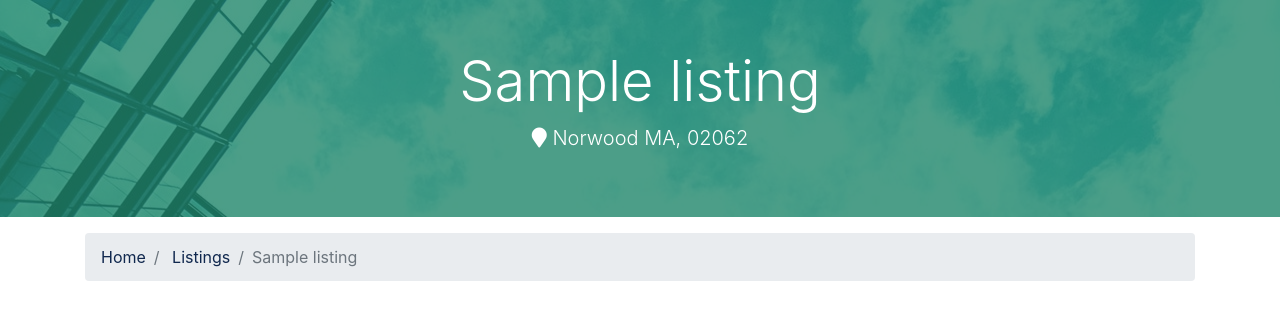
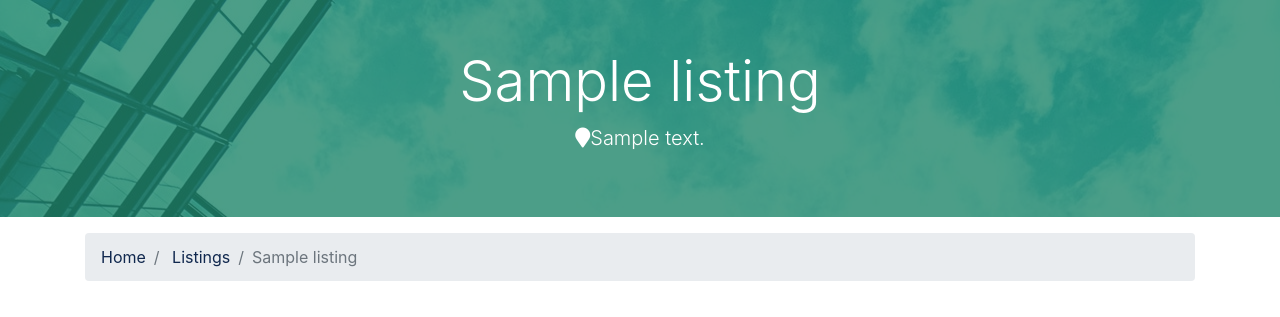
Before and after one commit to khounkham/xaiyoproperty, a Django app: page /listings/1 in a window 1280 px wide. Shown: the part 149-466 px from the top of the page. Run offline with Django 3.2, Linux system fonts and the light colour scheme; tables that the repository leaves empty hold one stand-in row (values such as "Sample post"); grey boxes marked "Sample" are stand-in pictures; some libraries are stand-ins or nearby versions.

Commit message:
update listing file

```diff
--- a/templates/listings/listing.html
+++ b/templates/listings/listing.html
@@ -11,7 +11,7 @@
         <div class="col-md-12">
           <h1 class="display-4">{{ listing.title }}</h1>
           <p class="lead">
-            <i class="fas fa-map-marker"></i> Norwood MA, 02062</p>
+            <i class="fas fa-map-marker"></i>{{ listing.address }}</p>
         </div>
       </div>
     </div>
```
